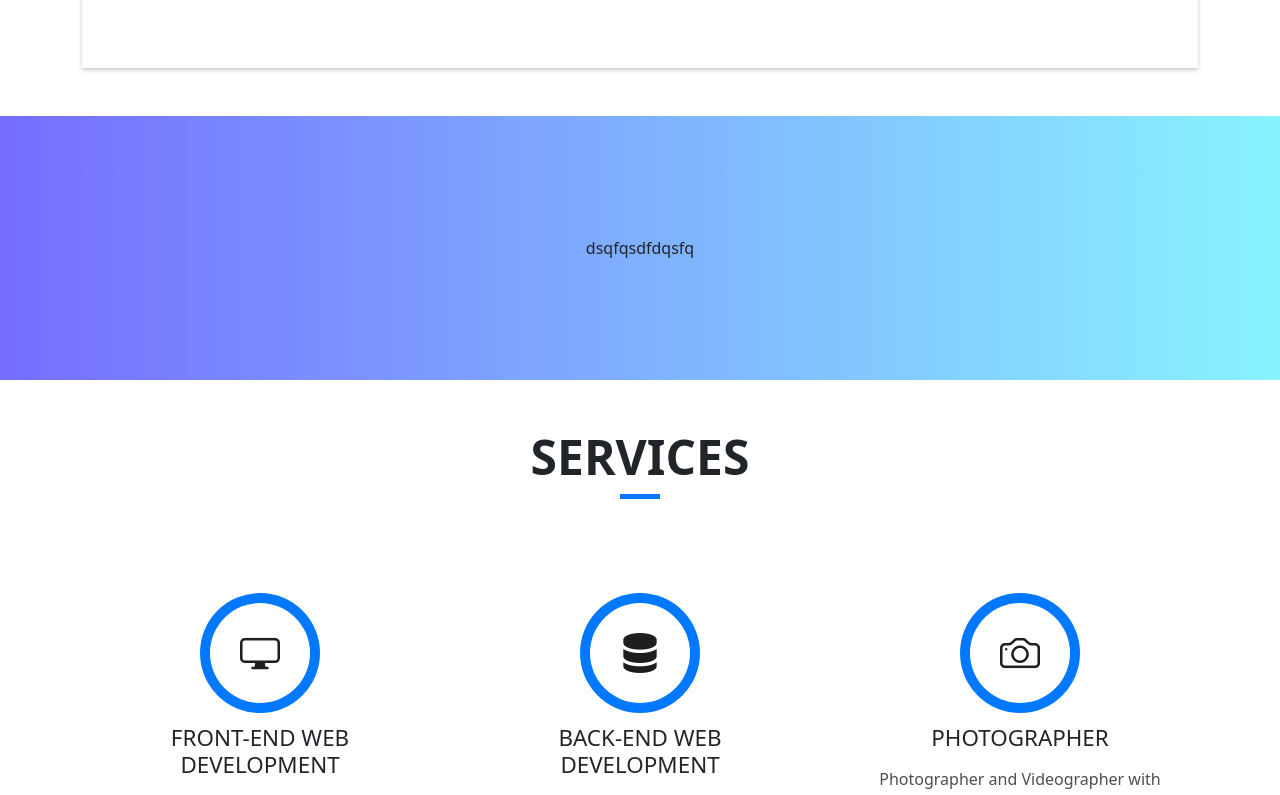
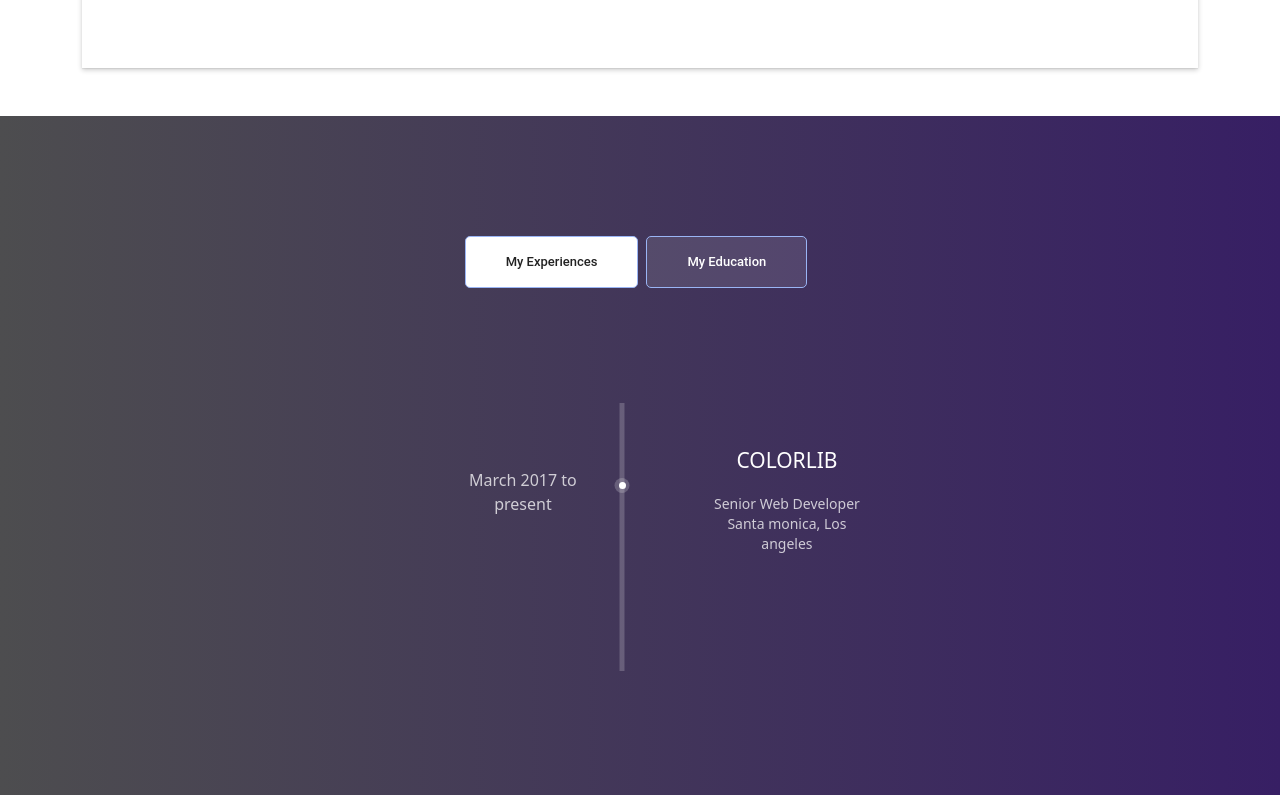
Before and after one commit to claudemarjean/MyPortFolio, a React (Create React App) app: page / in a window 1280 px wide. Shown: the part 1604-2399 px from the top of the page. Built offline with nearby package versions, Linux system fonts and the light colour scheme.

Commit message:
🎉🎉🎉🎉🎉Happy Birthday to Me🎉🎉🎉🎉🎉🎉

```diff
--- a/src/assets/css/tabsArea.css
+++ b/src/assets/css/tabsArea.css
@@ -1,8 +1,117 @@
 .mytabs_area {
-    background-image: -moz-linear-gradient(0deg, #766dff 0%, #88f3ff 100%);
-    background-image: -webkit-linear-gradient(0deg, #766dff 0%, #88f3ff 100%);
-    background-image: -ms-linear-gradient(0deg, #766dff 0%, #88f3ff 100%); }
+    background-image: -webkit-linear-gradient(0deg, #4d4d4f 0%, #371f64 100%);
+ }
 
 .p_120 {
      padding-top: 120px;
     padding-bottom: 120px; }
+
+    .tabs_inner .nav.nav-tabs {
+        display: block;
+        text-align: center;
+        border: none;
+        margin-bottom: 120px; }
+        .tabs_inner .nav.nav-tabs li {
+          display: inline-block;
+          margin-right: 8px; }
+          .tabs_inner .nav.nav-tabs li a {
+            margin: 0px;
+            line-height: 50px;
+            border-radius: 5px;
+            padding: 0px 40px;
+            font-size: 13px;
+            font-weight: 500;
+            color: #fff;
+            font-family: "Roboto", sans-serif;
+            border: 1px solid #9ab5f5;
+            background: rgba(255, 255, 255, 0.1); }
+            .tabs_inner .nav.nav-tabs li a.active {
+              background: #fff;
+              color: #222222; }
+      .tabs_inner .tab-content .tab-pane .list {
+        max-width: 460px;
+        margin: auto;
+        position: relative;
+        padding-top: 40px;
+        padding-bottom: 60px; }
+        .tabs_inner .tab-content .tab-pane .list:before {
+          content: "";
+          height: 100%;
+          width: 5px;
+          background: rgba(255, 255, 255, 0.2);
+          position: absolute;
+          left: 46%;
+          transform: translateX(-50%);
+          top: -5px; }
+        .tabs_inner .tab-content .tab-pane .list li {
+          margin-bottom: 60px;
+          position: relative; }
+          .tabs_inner .tab-content .tab-pane .list li span {
+            height: 15px;
+            width: 15px;
+            border-radius: 50%;
+            display: block;
+            background: rgba(255, 255, 255, 0.2);
+            position: absolute;
+            left: 42%;
+            top: 30px;
+            transform: translateX(-50%); }
+            .tabs_inner .tab-content .tab-pane .list li span:before {
+              content: '';
+              height: 7px;
+              width: 7px;
+              background: #fff;
+              border-radius: 50%;
+              position: absolute;
+              left: 52%;
+              top: 4px;
+              transform: translateX(-50%); }
+          .tabs_inner .tab-content .tab-pane .list li:last-child {
+            margin-bottom: 0px; }
+          .tabs_inner .tab-content .tab-pane .list li  .d-flex {
+            padding-right: 100px; }
+            .tabs_inner .tab-content .tab-pane .list li  .d-flex p {
+              color: rgba(255, 255, 255, 0.75);
+              margin-bottom: 0px;
+              padding-top: 20px; }
+          .tabs_inner .tab-content .tab-pane .list li  h4 {
+            color: #fff;
+            font-size: 21px;
+            text-transform: uppercase;
+            margin-bottom: 20px; }
+          .tabs_inner .tab-content .tab-pane .list li   p {
+            color: rgba(255, 255, 255, 0.75);
+            margin-bottom: 0px; }
+
+
+
+
+
+.titleCursus{
+    color: rgba(255, 255, 255, 0.75);
+        margin-bottom: 0px;
+        padding-top: 20px;
+}
+
+.media-body{
+    align-self: center;
+    justify-content: center;
+    font-size: 14px;
+    line-height: 20px;
+    color: #222222;
+    margin-bottom: 10%;
+}
+
+.media{
+    display: inline-flex;
+    vertical-align: middle;
+    align-self: right;
+    color: rgba(255, 255, 255, 0.75);
+    margin-bottom: 0px;
+    margin-bottom: 20px;
+}
+
+
+.list{
+    list-style: none;
+}
--- a/src/components/main/Cursus.js
+++ b/src/components/main/Cursus.js
@@ -3,10 +3,39 @@
 const Cursus = () => {
   return (
     <section className="mytabs_area p_120">
-        	<div className='container '>
-                dsqfqsdfdqsfq
-            </div>
-    </section>
+        	<div className="container">
+        		<div className="tabs_inner">
+					<ul className="nav nav-tabs" id="myTab" role="tablist">
+						<li className="nav-item">
+							<a className="nav-link active" id="home-tab" data-toggle="tab" href="#home" role="tab" aria-controls="home" aria-selected="true">My Experiences</a>
+						</li>
+						<li className="nav-item">
+							<a className="nav-link" id="profile-tab" data-toggle="tab" href="#profile" role="tab" aria-controls="profile" aria-selected="false">My Education</a>
+						</li>
+					</ul>
+					<div className="tab-content" id="myTabContent">
+						<div className="tab-pane fade show active" id="home" role="tabpanel" aria-labelledby="home-tab">
+							<ul className="list">
+								<li>
+									<span></span>
+									<div className="media">
+										<div className="d-flex">
+											<p>March 2017 to present</p>
+										</div>
+										<div className="media-body">
+											<h4>Colorlib</h4>
+											<p>Senior Web Developer <br />Santa monica, Los angeles</p>
+										</div>
+									</div>
+								</li>
+
+							</ul>
+						</div>
+
+					</div>
+        		</div>
+        	</div>
+        </section>
   )
 }
 
```
